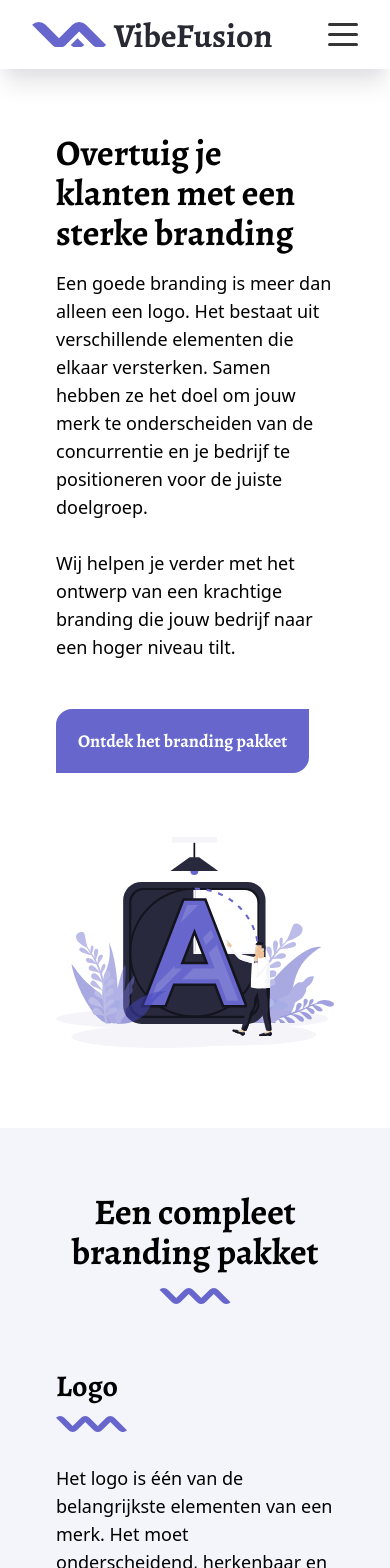
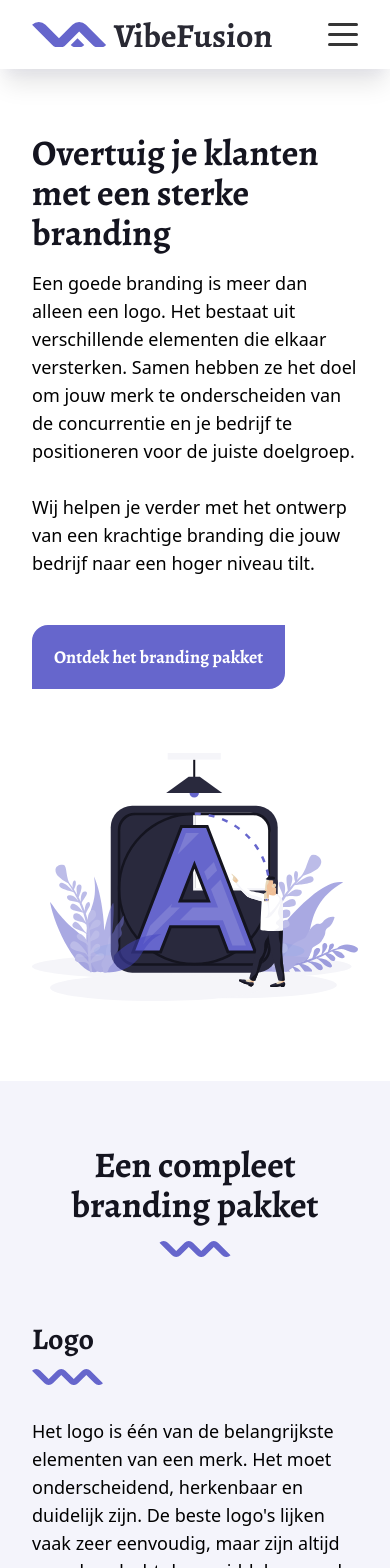
Before and after one commit to Citingdude/vibefusion-front-end, a Nuxt app: page /branding in a window 390 px wide. Shown: the top 1568 px of the page. Built offline with nearby package versions, Linux system fonts and the light colour scheme.

Commit message:
Set base style for headings

```diff
--- a/assets/css/main.css
+++ b/assets/css/main.css
@@ -7,28 +7,16 @@
         scroll-behavior: smooth;
     }
 
-    .section-padding-x {
-        @apply px-6 md:px-8 lg:px-12;
-    }
-
-    .section-padding-y {
-        @apply py-12 lg:py-24;
-    }
-
-    .h1-dark {
+    h1 {
         @apply text-4xl md:text-5xl lg:text-6xl text-dark-400 font-display font-bold;
     }
 
-    .h2-dark {
+    h2 {
         @apply text-3xl md:text-4xl lg:text-5xl text-dark-400 font-display font-bold;
     }
 
-    .h3-dark {
+    h3 {
         @apply text-2xl md:text-3xl lg:text-4xl text-dark-400 font-display font-bold;
-    }
-
-    .h3-light {
-        @apply text-2xl md:text-3xl lg:text-4xl text-light-main font-display font-bold;
     }
 }
 
```
